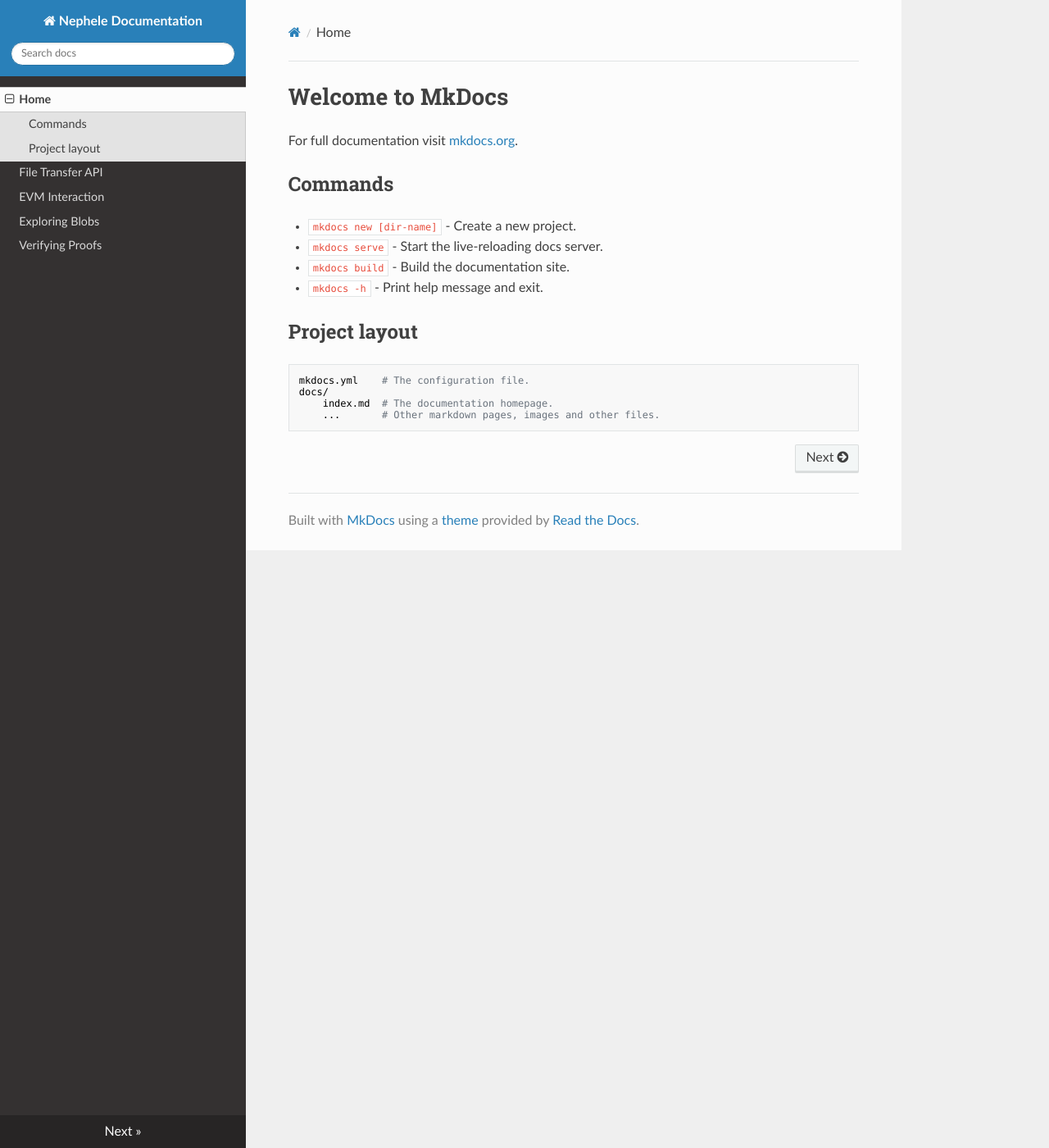
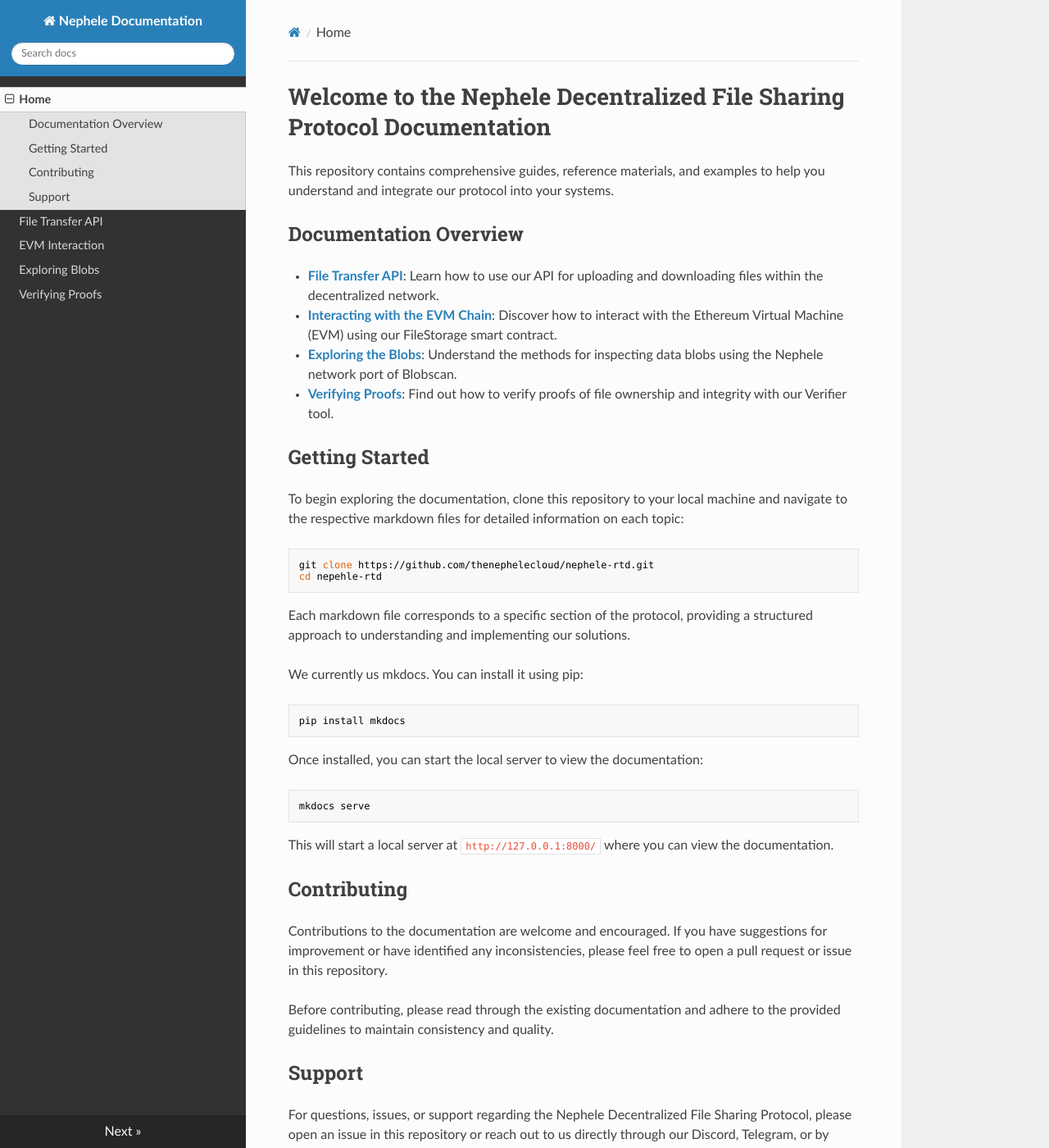
Before and after one commit to thenephelecloud/nephele-rtd, an MkDocs documentation site: the page built from docs/index.md, in a window 1280 px wide and 1400 px high. Shown: the whole window at 82% size. Built offline with MkDocs 1.6.1, drawn with Linux system fonts in a browser that asks for light colours; nearby versions of some CDN libraries; some of the changed text lies outside the part shown.

Commit message:
New index.md design
Switch from template

````diff
--- a/docs/index.md
+++ b/docs/index.md
@@ -1,17 +1,51 @@
-# Welcome to MkDocs
+# Welcome to the Nephele Decentralized File Sharing Protocol Documentation
 
-For full documentation visit [mkdocs.org](https://www.mkdocs.org).
+This repository contains comprehensive guides, reference materials, and examples to help you understand and integrate our protocol into your systems.
 
-## Commands
+## Documentation Overview
 
-* `mkdocs new [dir-name]` - Create a new project.
-* `mkdocs serve` - Start the live-reloading docs server.
-* `mkdocs build` - Build the documentation site.
-* `mkdocs -h` - Print help message and exit.
+- **[File Transfer API](<file-transfer-api.md>)**: Learn how to use our API for uploading and downloading files within the decentralized network.
+- **[Interacting with the EVM Chain](<evm-interaction.md>)**: Discover how to interact with the Ethereum Virtual Machine (EVM) using our FileStorage smart contract.
+- **[Exploring the Blobs](<exploring-blobs.md>)**: Understand the methods for inspecting data blobs using the Nephele network port of Blobscan.
+- **[Verifying Proofs](<verifying-proofs.md>)**: Find out how to verify proofs of file ownership and integrity with our Verifier tool.
 
-## Project layout
+## Getting Started
 
-    mkdocs.yml    # The configuration file.
-    docs/
-        index.md  # The documentation homepage.
-        ...       # Other markdown pages, images and other files.
+To begin exploring the documentation, clone this repository to your local machine and navigate to the respective markdown files for detailed information on each topic:
+
+```bash
+git clone https://github.com/thenephelecloud/nephele-rtd.git
+cd nepehle-rtd
+```
+
+Each markdown file corresponds to a specific section of the protocol, providing a structured approach to understanding and implementing our solutions.
+
+We currently us mkdocs. You can install it using pip:
+
+```bash
+pip install mkdocs
+```
+
+Once installed, you can start the local server to view the documentation:
+
+```bash
+mkdocs serve
+```
+
+This will start a local server at `http://127.0.0.1:8000/` where you can view the documentation.
+
+
+## Contributing
+
+Contributions to the documentation are welcome and encouraged. If you have suggestions for improvement or have identified any inconsistencies, please feel free to open a pull request or issue in this repository.
+
+Before contributing, please read through the existing documentation and adhere to the provided guidelines to maintain consistency and quality.
+
+## Support
+
+For questions, issues, or support regarding the Nephele Decentralized File Sharing Protocol, please open an issue in this repository or reach out to us directly through our Discord, Telegram, or by email at info@thenephelecloud.com.
+
+
+---
+
+For more detailed information on each aspect of the protocol, please refer to the individual markdown files contained within this repository.
````
